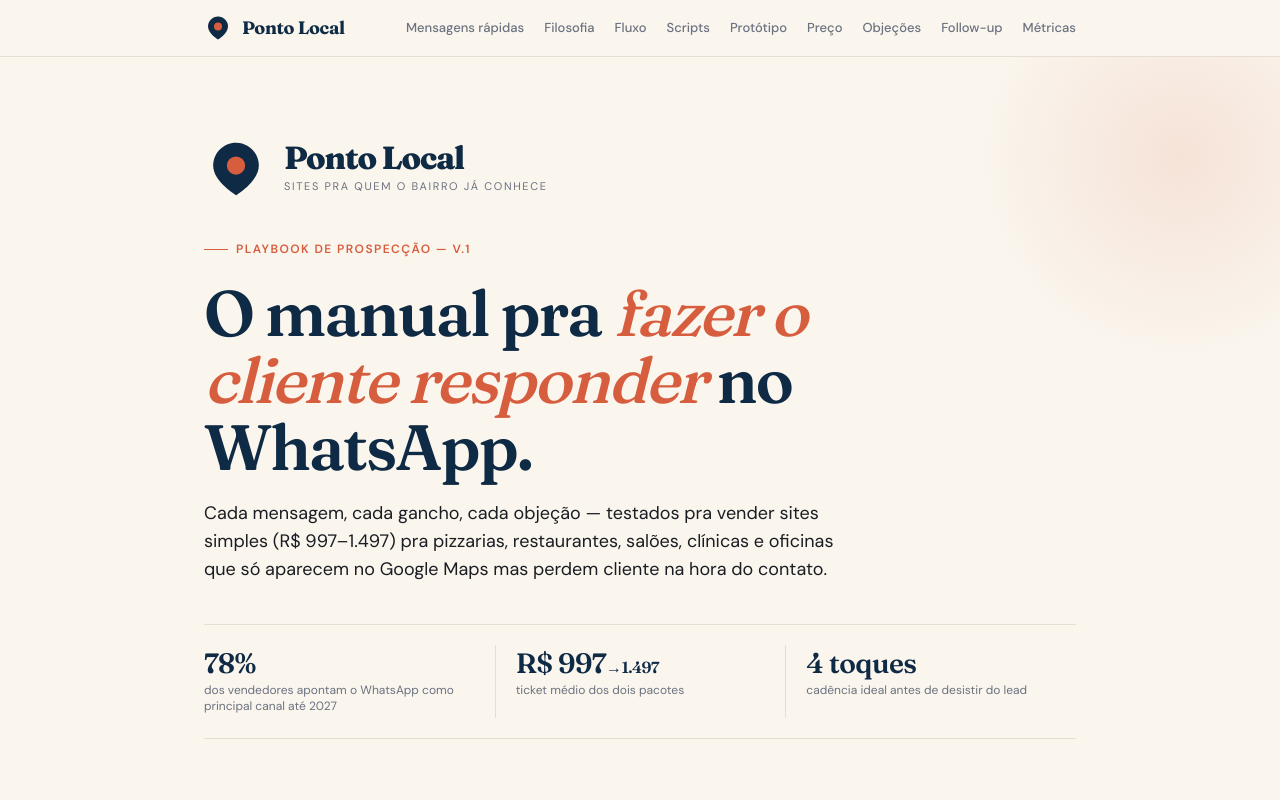
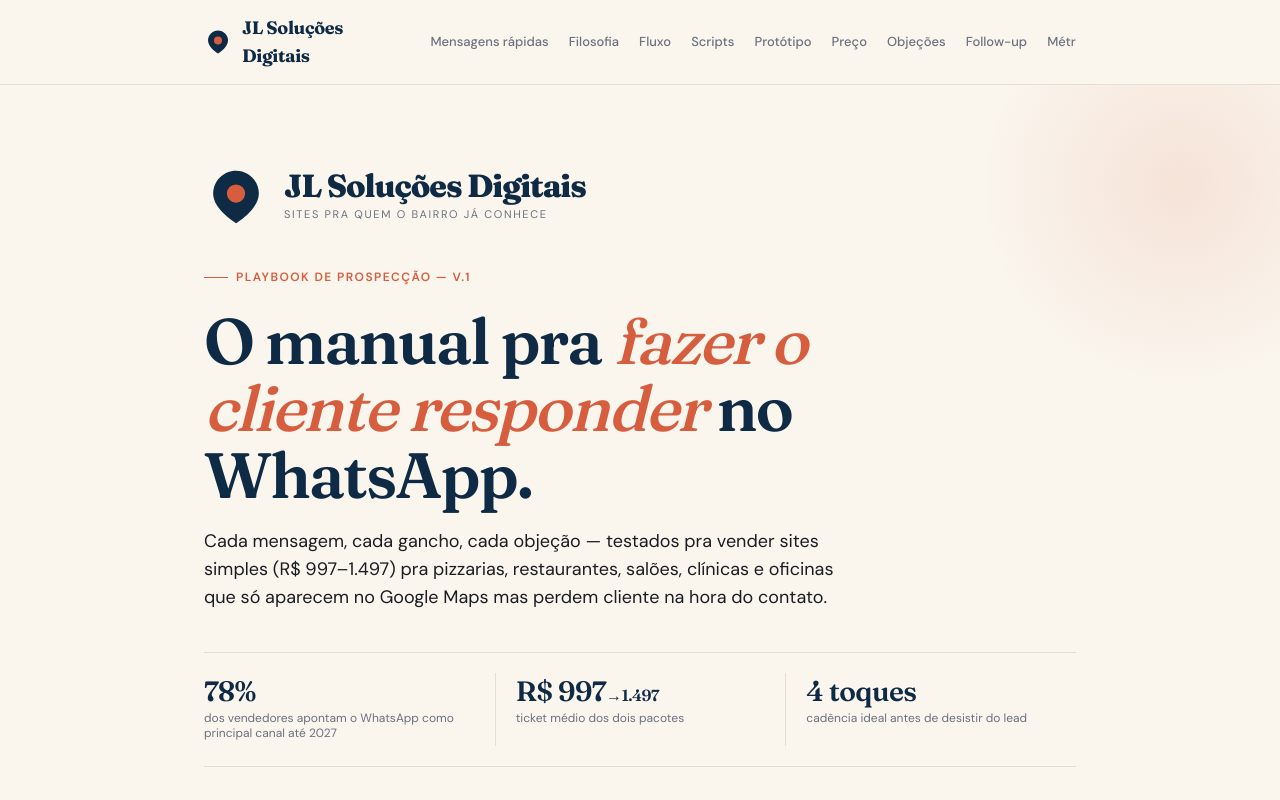
Before and after one commit to gadelharg/ponto-local-playbook, a plain HTML site: page index.html in a window 1280 px wide. Shown: the top 800 px of the page. Drawn offline with Linux system fonts and the light colour scheme.

Commit message:
Rename brand to JL Soluções Digitais

```diff
--- a/index.html
+++ b/index.html
@@ -3,7 +3,7 @@
 <head>
 <meta charset="UTF-8" />
 <meta name="viewport" content="width=device-width, initial-scale=1.0" />
-<title>Ponto Local — Playbook de Prospecção</title>
+<title>JL Soluções Digitais — Playbook de Prospecção</title>
 <link rel="preconnect" href="https://fonts.googleapis.com">
 <link rel="preconnect" href="https://fonts.gstatic.com" crossorigin>
 <link href="https://fonts.googleapis.com/css2?family=Fraunces:opsz,wght@9..144,400;9..144,500;9..144,600;9..144,700;9..144,800&family=DM+Sans:opsz,wght@9..40,300;9..40,400;9..40,500;9..40,600;9..40,700&family=JetBrains+Mono:wght@400;500&display=swap" rel="stylesheet">
@@ -912,7 +912,7 @@
         <path d="M14 2.5C8.5 2.5 4 7 4 12.5c0 7 10 13 10 13s10-6 10-13c0-5.5-4.5-10-10-10z" fill="#0F2A44"/>
         <circle cx="14" cy="12.5" r="4" fill="#D65D3E"/>
       </svg>
-      Ponto Local
+      JL Soluções Digitais
     </div>
     <div class="nav-links">
       <a href="#rapido">Mensagens rápidas</a>
@@ -937,7 +937,7 @@
         <circle cx="14" cy="12.5" r="4" fill="#D65D3E"/>
       </svg>
       <div>
-        <div class="hero-logo-wordmark">Ponto Local</div>
+        <div class="hero-logo-wordmark">JL Soluções Digitais</div>
         <div class="hero-logo-tag">Sites pra quem o bairro já conhece</div>
       </div>
     </div>
@@ -1675,7 +1675,7 @@ Sem complicar.</div>
 <!-- ====== FOOTER ====== -->
 <footer>
   <div class="wrap">
-    <p><strong>Ponto Local</strong> — Sites pra quem o bairro já conhece.</p>
+    <p><strong>JL Soluções Digitais</strong> — Sites pra quem o bairro já conhece.</p>
     <p style="margin-top:8px">Playbook v.1 · Atualização trimestral · Uso interno do time comercial.</p>
   </div>
 </footer>
```
